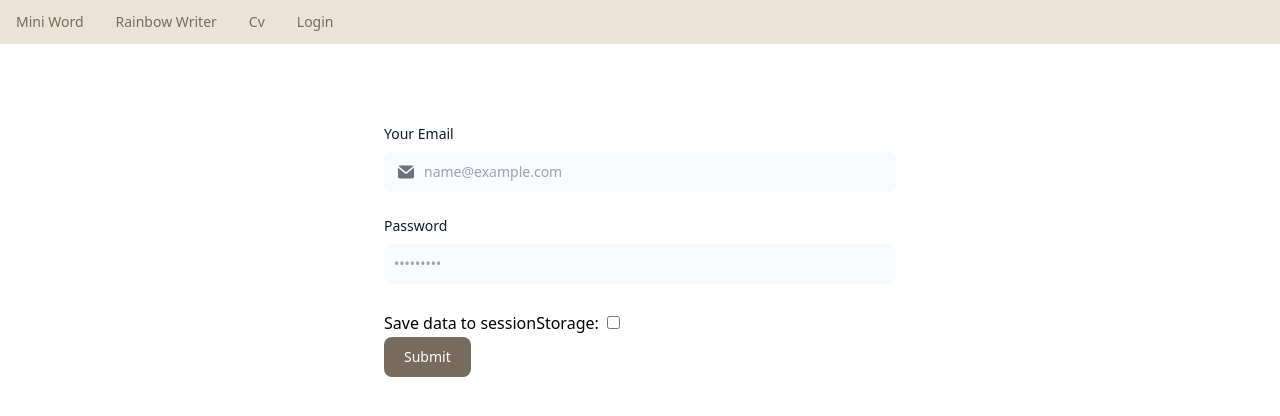
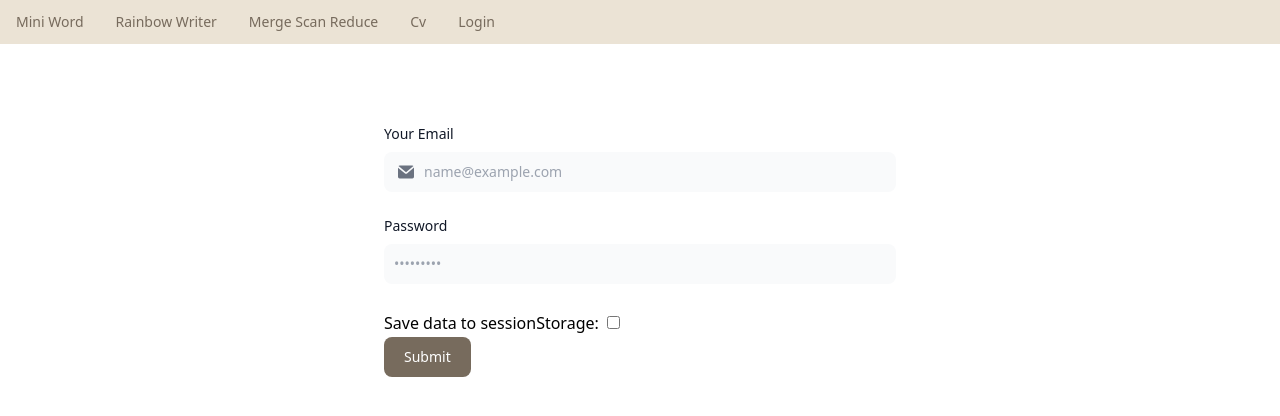
Before and after one commit to mrdaliselmi/Angular-Practice-1, an Angular app: page /login in a window 1280 px wide. Shown: the top 416 px of the page. Built offline with nearby package versions, Linux system fonts and the light colour scheme; sample sign-in values are in the browser's storage.

Commit message:
routing bug

```diff
--- /dev/null
+++ b/src/app/CvTech/merge-scan-reduce/merge-scan-reduce.component.html
@@ -0,0 +1,13 @@
+<form >
+  <label for="streamOne">Name: </label>
+  <input id="streamOne" type="text" [formControl]="streamOneValue">
+  <label for="streamTwo">Name: </label>
+  <input id="streamTwo" type="text" [formControl]="streamTwoValue">
+
+  <ul>
+    <li>Merge : {{merge$}}</li>
+    <li>Scan : {{scan$}}</li>
+    <li>Reduce : {{reduce$}}</li>
+  </ul>
+
+</form>
--- /dev/null
+++ b/src/app/CvTech/merge-scan-reduce/merge-scan-reduce.component.ts
@@ -0,0 +1,29 @@
+import { Component } from '@angular/core';
+import { CommonModule } from '@angular/common';
+import {ReactiveFormsModule,FormControl} from "@angular/forms";
+import {merge,scan,reduce,Observable} from "rxjs";
+@Component({
+  selector: 'app-merge-scan-reduce',
+  standalone: true,
+  imports: [CommonModule,ReactiveFormsModule],
+  templateUrl: './merge-scan-reduce.component.html',
+  styleUrl: './merge-scan-reduce.component.css'
+})
+export class MergeScanReduceComponent {
+  constructor() {}
+  streamOneValue = new FormControl('');
+  streamTwoValue = new FormControl('');
+
+  streamOne$ = this.streamOneValue.valueChanges;
+  streamTwo$ = this.streamTwoValue.valueChanges;
+
+  // @ts-ignore
+  merge$ = this.streamOne$.pipe(merge(this.streamTwo$));
+  // @ts-ignore
+  scan$ = this.merge$.pipe(scan((acc, curr) => acc + curr, 0));
+  // @ts-ignore
+  reduce$ = this.merge$.pipe(reduce((acc, curr) => acc + curr, 0));
+
+
+
+}
--- a/src/app/app.routes.ts
+++ b/src/app/app.routes.ts
@@ -4,8 +4,10 @@ import { MiniWordComponent } from './mini-word/mini-word.component';
 import { RainbowStyleWriterComponent } from './rainbow-style-writer/rainbow-style-writer.component';
 import { DetailComponent } from './CvTech/detail/detail.component';
 import { LoginComponent } from './login/login.component';
+import {MergeScanReduceComponent} from "./CvTech/merge-scan-reduce/merge-scan-reduce.component";
 
 export const routes: Routes = [
+  { path: 'mergescanreduce', component: MergeScanReduceComponent},
   { path: 'login', component: LoginComponent },
   { path: 'cv/:id', component: DetailComponent },
   { path: 'cv', component: CvComponent },
--- a/src/app/header/header.component.html
+++ b/src/app/header/header.component.html
@@ -21,6 +21,15 @@
             ariaCurrentWhenActive="page"
             class="text-pastel4 hover:underline"
             >Rainbow Writer</a
+          >
+        </li>
+        <li>
+          <a
+            routerLink="/mergescanreduce"
+            routerLinkActive="active"
+            ariaCurrentWhenActive="page"
+            class="text-pastel4 hover:underline"
+          >Merge Scan Reduce</a
           >
         </li>
         <li>
```
Also changed, not shown: src/app/CvTech/merge-scan-reduce/merge-scan-reduce.component.css (added).
